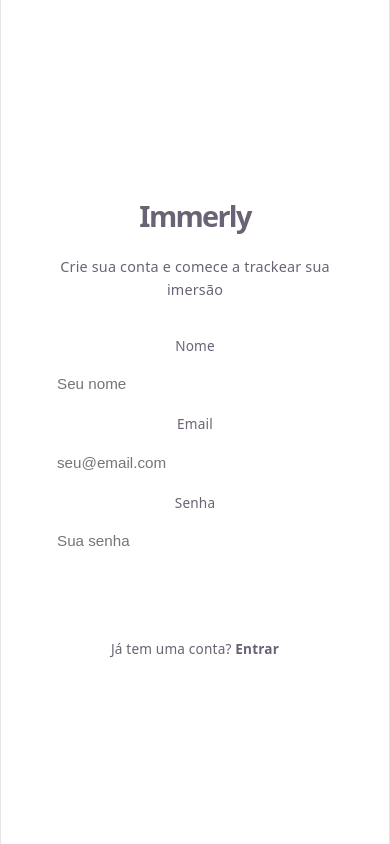
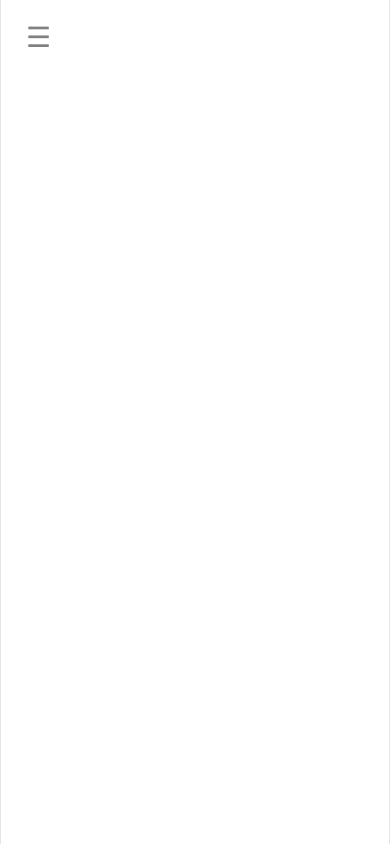
Before and after one commit to AlefSillva/Immerly, a React app in the folder frontend/: page /register in a window 390 px wide. Shown: the top 844 px of the page. Built offline with nearby package versions, Linux system fonts and the light colour scheme; the HTML template or start-up script is replaced by a standard one.

Commit message:
feat: implement Layout component and enhance Navbar with responsive design

```diff
--- a/frontend/src/App.jsx
+++ b/frontend/src/App.jsx
@@ -1,20 +1,25 @@
 import { BrowserRouter, Routes, Route } from 'react-router-dom';
 import Register from './pages/register/Register'
 import Login from './pages/login/Login';
-import RotaPrivada from './components/RotaPrivada';
+// import RotaPrivada from './components/RotaPrivada';
+import Layout from './components/layout/Layout';
 
 function App() {
+
   return (
     <BrowserRouter>
+      <Layout user={"Alef"}></Layout>
+
       <Routes>
         <Route path="/register" element={<Register />} />
         <Route path="/login" element={<Login />} />
 
-        <Route path="/dashboard" element={
+
+        {/* <Route path="/dashboard" element={
           <RotaPrivada>
             <h1>Dashboard</h1>
           </RotaPrivada>
-        } />
+        } /> */}
       </Routes>
     </BrowserRouter>
   )
--- /dev/null
+++ b/frontend/src/components/layout/Layout.jsx
@@ -0,0 +1,15 @@
+import Navbar from "../navbar/Navbar";
+import styles from './Layout.module.css';
+
+function Layout({ children, user }) {
+    return (
+        <div className={ styles.layout }>
+            <Navbar user={user} />
+            <main>
+                { children }
+            </main>
+        </div>
+    )
+}
+
+export default Layout;
--- /dev/null
+++ b/frontend/src/components/layout/Layout.module.css
@@ -0,0 +1,9 @@
+.layout {
+    display: flex;
+    min-height: 100vh;
+}
+
+main {
+    flex: 1;
+    padding: 2rem;
+}
--- a/frontend/src/components/navbar/Navbar.jsx
+++ b/frontend/src/components/navbar/Navbar.jsx
@@ -1,7 +1,14 @@
+import { useState } from 'react';
 import { Link, useNavigate } from 'react-router-dom';
+import styles from './Navbar.module.css';
 
 function Navbar({ user }) {
+    const [ isOpen, setIsOpen ] = useState(false);
     const navigate = useNavigate();
+
+    const toggleMenu = () => {
+        setIsOpen(!isOpen);
+    }
 
     const handleLogout = () => {
         localStorage.removeItem('token');
@@ -9,20 +16,45 @@ function Navbar({ user }) {
     };
 
     return (
-        <nav>
-            <ul>
-                <li><Link to="/">Dashboard</Link></li>
-                <li><Link to="/sessoes">Registrar Sessão</Link></li>
-                <li><Link to="/metas">Metas</Link></li>
-                <li><Link to="/recursos">Biblioteca</Link></li>
-                <li><Link to="/ci">Comprehensible Input</Link></li>
+        <>
+            {!isOpen && (
+                <button
+                    onClick={toggleMenu}
+                    className={styles.openbtn}
+                >
+                    &#9776;
+                </button>
+            )}
 
-                <div>
-                    <span>{ user?.nome }</span>
-                    <button onClick={handleLogout}>Sair</button>
-                </div>
-            </ul>
-        </nav>
+            <div className={styles.navbar} style={{ width: isOpen ? '250px' : '0' }}>
+
+            <button
+                className={styles.closebtn}
+                onClick={toggleMenu}>
+                    &times;
+            </button>
+
+            <Link to="/" className={ styles.link }>Dashboard</Link>
+            <Link to="/sessoes" className={ styles.link }>Registrar Sessão</Link>
+            <Link to="/metas" className={ styles.link }>Metas</Link>
+            <Link to="/recursos" className={ styles.link }>Biblioteca</Link>
+            <Link to="/ci" className={ styles.link }>Comprehensible Input</Link>
+
+            <div className={ styles.userInfo }>
+                <span>{ user?.nome }</span>
+
+                {isOpen && (
+                    <button
+                        onClick={handleLogout}
+                        className={ styles.logoutButton }
+                >
+                    Sair
+                </button>
+                )}
+            </div>
+
+        </div>
+        </>
     )
 }
 
--- /dev/null
+++ b/frontend/src/components/navbar/Navbar.module.css
@@ -0,0 +1,80 @@
+.navbar {
+    height: 100%;
+    width: 0;
+    position: fixed;
+    z-index: 1;
+    top: 0;
+    left: 0;
+    background-color: #111;
+    overflow-x: hidden;
+    padding-top: 60px;
+    transition: 0.5s;
+}
+
+.link {
+    padding: 8px 8px 8px 32px;
+    text-decoration: none;
+    font-size: 20px;
+    color: #818181;
+    display: block;
+    cursor: pointer;
+    transition: 0.3s;
+}
+
+.link:hover {
+    color: #f1f1f1;
+}
+
+.openbtn {
+    position: fixed;
+    top: 20px;
+    left: 20px;
+    z-index: 2;
+    font-size: 28px;
+    cursor: pointer;
+    color: #818181;
+    border: none;
+    background-color: transparent;
+}
+
+.closebtn {
+    position: absolute;
+    top: 0;
+    right: 25px;
+    font-size: 36px;
+    margin-left: 50px;
+    border: none;
+    background-color: transparent;
+    color: #818181;
+}
+
+.openbtn:hover, .closebtn:hover {
+    color: #f1f1f1;
+}
+
+.userInfo {
+    display: flex;
+    flex-direction: column;
+    align-items: flex-start;
+    position: fixed;
+    bottom: 20px;
+    gap: 5px;
+    padding: 8px 8px 8px 32px;
+    font-size: 22px;
+    color: var(--cor-text-suave);
+}
+
+.logoutButton {
+    text-decoration: none;
+    font-size: 22px;
+    color: #818181;
+    display: block;
+    transition: 0.3s;
+    background: none;
+    border: none;
+    cursor: pointer;
+}
+
+.logoutButton:hover {
+    color: #f1f1f1;
+}
```
Also changed, not shown: frontend/src/pages/ci/Ci.jsx (added, +24 -0 lines), frontend/src/pages/ci/Ci.module.css (added).
